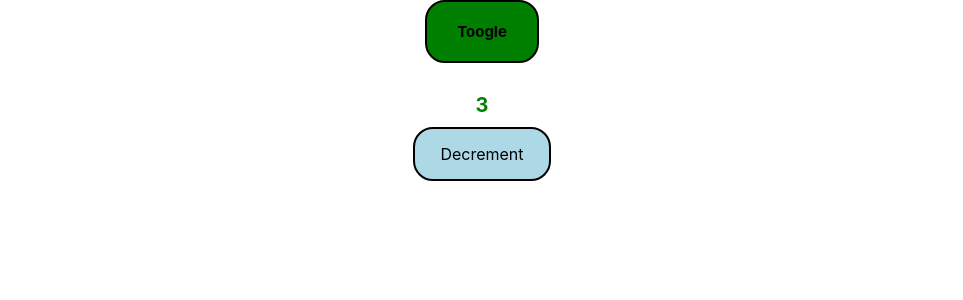
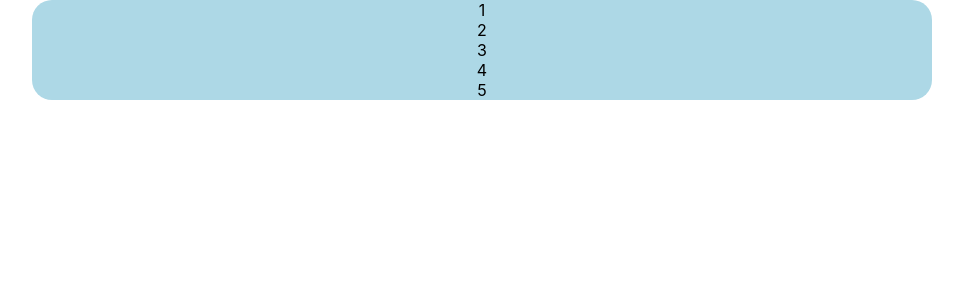
Before and after one commit to vlasoffivan95/react_from_zero, a React (Create React App) app: page / in a window 1280 px wide. Shown: the top 300 px of the page, without its empty margins (158-1121 px from the left). Built offline with nearby package versions, Linux system fonts and the light colour scheme.

Commit message:
add child example

```diff
--- a/src/App.js
+++ b/src/App.js
@@ -1,6 +1,7 @@
 import "./App.css";
 import Timer from "./components/Timer";
 import React from "react";
+import List from "./components/List";
 
 class App extends React.Component {
   state = {
@@ -9,16 +10,14 @@ class App extends React.Component {
   render() {
     return (
       <main className="container">
-        <button className="timerBtn"
-          onClick={() =>
-            this.setState({
-              isVisible: !this.state.isVisible,
-            })
-          }
-        >
-          Toogle
-        </button>
-        {this.state.isVisible && <Timer/>}
+        <List>
+          <li>1</li>
+          <li>2</li>
+          <li>3</li>
+          <li>4</li>
+          <li>5</li>
+
+        </List>
       </main>
     );
   }
--- /dev/null
+++ b/src/components/List/List.module.scss
@@ -0,0 +1,6 @@
+.list {
+    display: flex;
+    flex-direction: column;
+    background-color: lightblue;
+    border-radius: 20px;
+}
--- /dev/null
+++ b/src/components/List/index.jsx
@@ -0,0 +1,11 @@
+import React from "react";
+import styles from './List.module.scss'
+
+const List = (props) => {
+    console.log(props)
+  return <ul className={styles.list}>
+    {props.children}
+  </ul>;
+};
+
+export default List;
```
